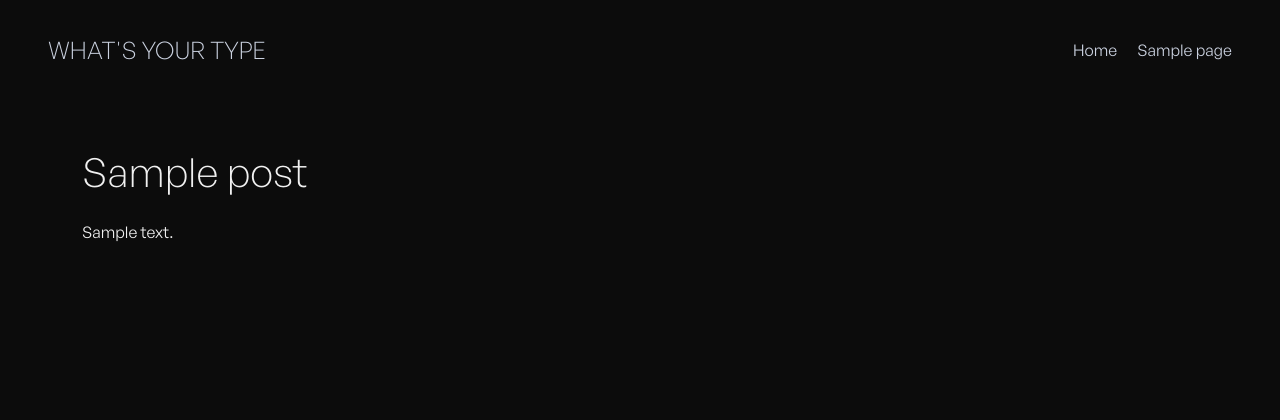
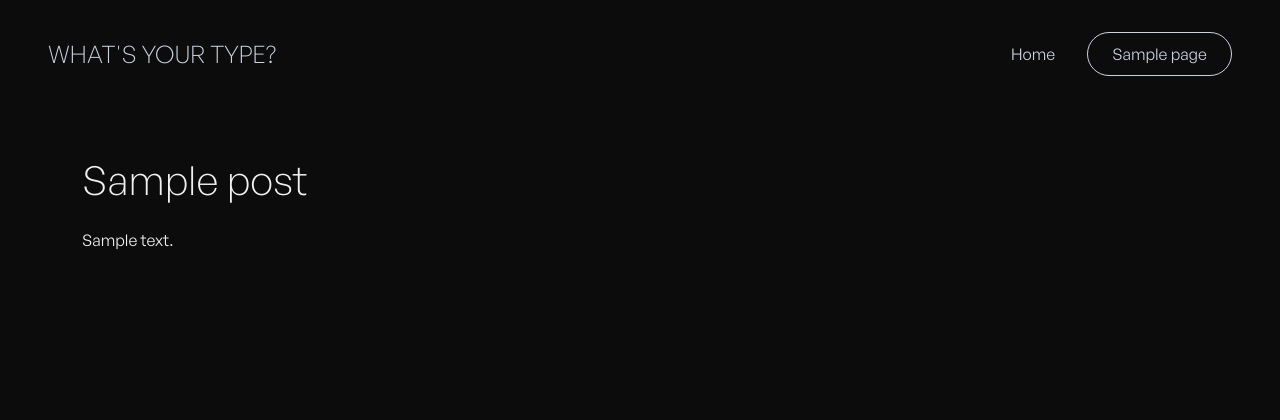
Before and after one commit to inibikini/projecttheme, a WordPress theme: template page.php in a window 1280 px wide. Shown: the top 420 px of the page. Run offline with PHP 8.4 and a stand-in for WordPress, Linux system fonts and the light colour scheme; the site name, menu and one post (Sample post) are stand-ins, and other content is empty.

Commit message:
navigation design

```diff
--- a/assets/css/header.css
+++ b/assets/css/header.css
@@ -23,7 +23,20 @@ html[data-color-mode="light"] header {
 @media (min-width: 767px) {
   header {
     position: relative;
-  padding: 2rem 3rem;
+    padding: 2rem 3rem;
+  }
+
+  .site-header {
+    display: grid;
+    grid-template-columns: 35% 65%;
+  }
+
+  .site-branding {
+    grid-column: 1;
+  }
+
+  .site-header #site-navigation {
+    grid-column: 2;
   }
 }
 
--- a/assets/css/menu.css
+++ b/assets/css/menu.css
@@ -136,3 +136,24 @@
     text-align: center;
   }
 }
+
+@media (min-width: 767px) {
+  #site-navigation .main-menu {
+    align-items: center;
+    column-gap: 2rem;
+    display: flex;
+    justify-content: flex-end;
+  }
+
+  #site-navigation .main-menu > .menu-item-home,
+  #site-navigation .main-menu > li:has(> a[href*="/styleguide/"]) {
+    display: none;
+  }
+
+  #site-navigation .main-menu > li:last-child a {
+    border: 1px solid currentColor;
+    border-radius: 999px;
+    display: inline-flex;
+    padding: 0.55rem 1.5rem;
+  }
+}
--- a/template-parts/components/logo.php
+++ b/template-parts/components/logo.php
@@ -7,5 +7,5 @@
 $site_name = get_bloginfo( 'name' );
 ?>
   <a href="<?php echo esc_url( home_url( '/' ) ); ?>" rel="home" aria-label="<?php echo esc_attr( $site_name ); ?>">
-    <span class="site-wordmark">WHAT'S YOUR TYPE</span>
+    <span class="site-wordmark">WHAT'S YOUR TYPE?</span>
   </a>
```
